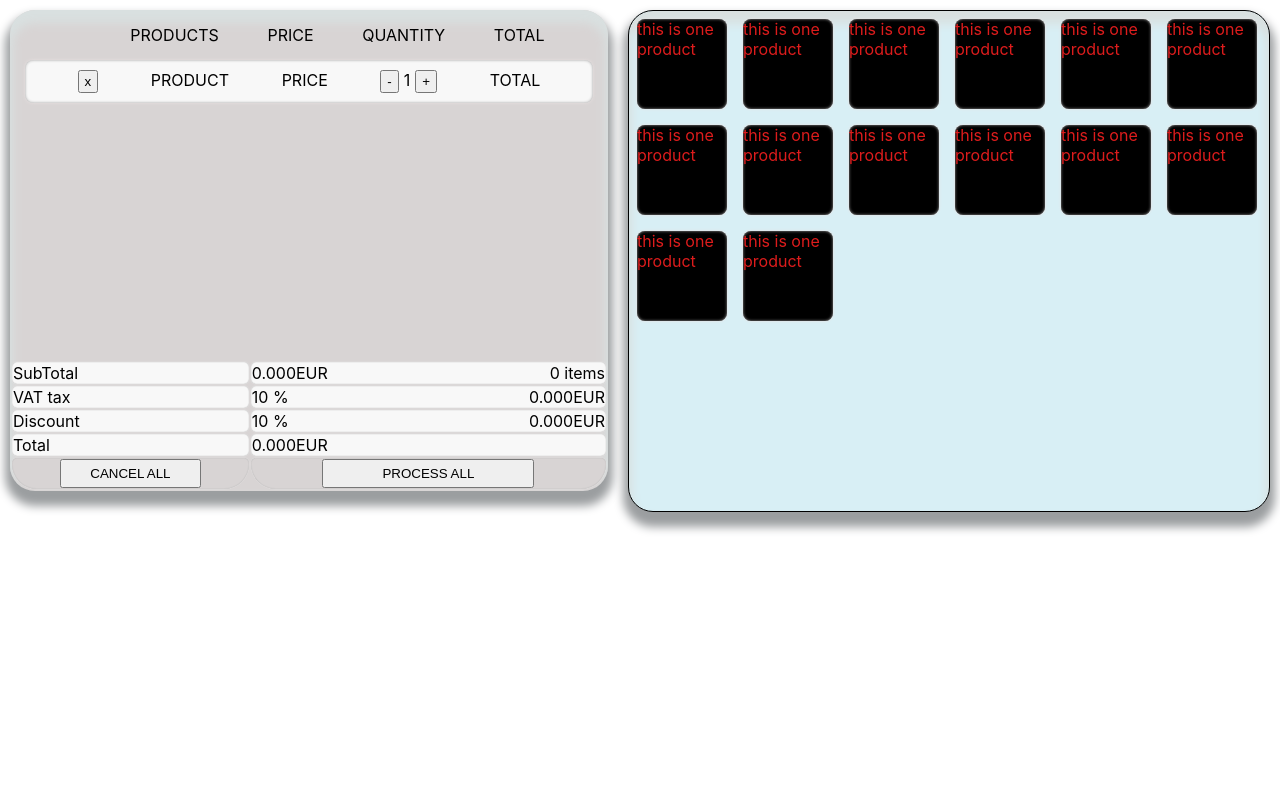
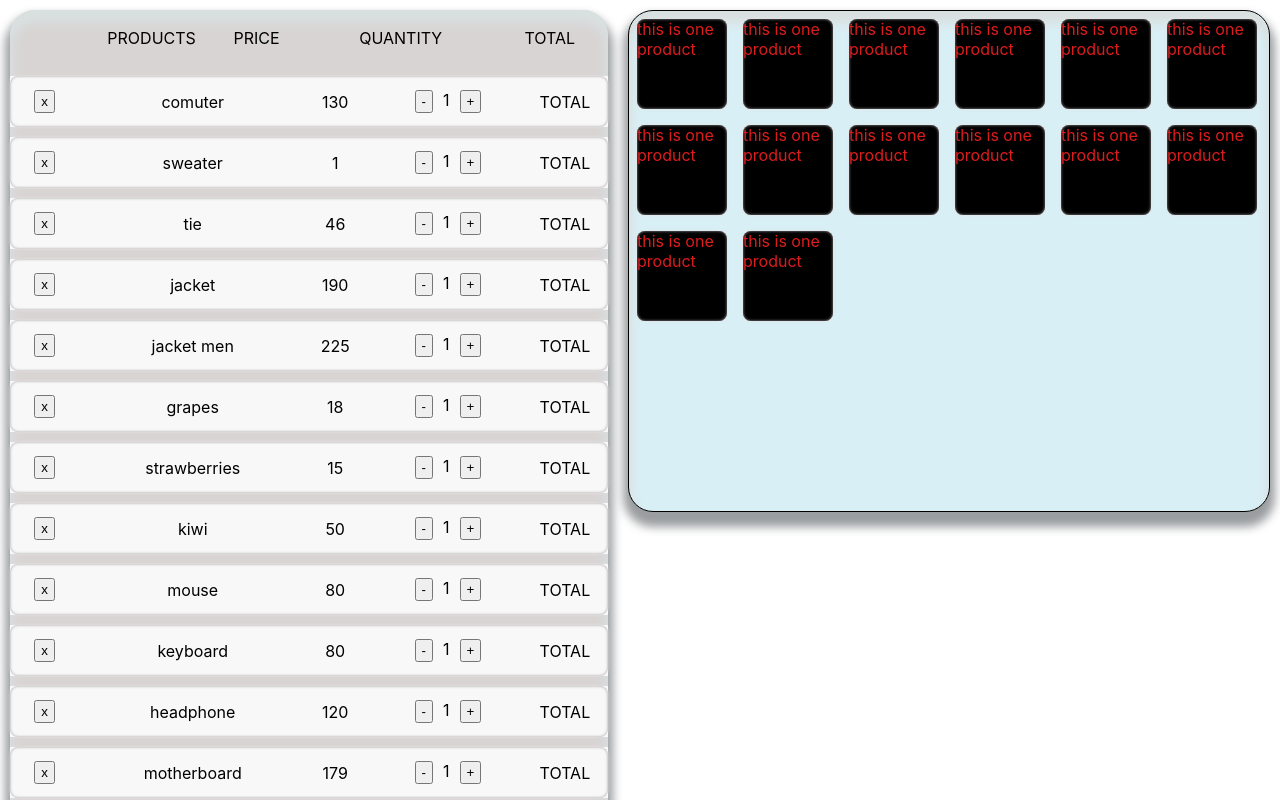
Before and after one commit to harssRajput/codinova-project, a React (Create React App) app: page / in a window 1280 px wide. Shown: the top 800 px of the page. Built offline with nearby package versions, Linux system fonts and the light colour scheme.

Commit message:
change cart-item from flex to table

```diff
--- a/src/components/Cart.js
+++ b/src/components/Cart.js
@@ -1,21 +1,92 @@
+import React from "react";
+import dataset from "../dataset/pos.products.json";
+
 import CartItem from "./CartItem";
 import Footer from "./Footer";
 
-function Cart() {
+class Cart extends React.Component {
+  constructor() {
+    super();
+    // console.log("inside constructor");
+    this.state = {
+      products: dataset.map((data) => {
+        return data;
+      }),
+    };
+    // {
+    //   name: "comuter",
+    //   price: 130,
+    //   category: "computers",
+    //   description: ""
+    // },
+    // {
+    //   "name": "sweater",
+    //   "price": "1",
+    //   "category": "Clothing",
+    //   "description": "fashion, clothes , sweater, wool, cardigan,…"
+    // },
+    // {
+    //   "name": "tie",
+    //   "price": "46",
+    //   "category": "Clothing",
+    //   "description": "fashion, tie, clothes, accessory , accessoire,…"
+    // }
+    // }
+  }
+
+  render() {
+    // console.log("products ", typeof(this.state));
+    const { products } = this.state;
     return (
       <div className="cart">
         <div className="cart-header">
+          <table>
+            <thead></thead>
+            <tbody>
+              <tr>
+                {/* <td>
+                  <span>delete</span>
+                </td> */}
+                <td>
                   <span>PRODUCTS</span>
+                </td>
+                <td>
                   <span>PRICE</span>
+                </td>
+                <td>
                   <span>QUANTITY</span>
+                </td>
+                <td>
                   <span>TOTAL</span>
+                </td>
+              </tr>
+            </tbody>
+            <tfoot></tfoot>
+          </table>
         </div>
         <div className="items">
-        <CartItem />
+          <table>
+            <thead></thead>
+            <tbody>
+              {products.map((product, index) => {
+                return (
+                  <CartItem
+                    product={product}
+                    key={index}
+                    // onIncreaseQuantity={onIncreaseQuantity}
+                    // onDecreaseQuantity={onDecreaseQuantity}
+                    // onDeleteItem={onDeleteItem}
+                  />
+                );
+              })}
+            </tbody>
+            <tfoot></tfoot>
+          </table>
         </div>
         <Footer />
       </div>
     );
   }
+}
 
 export default Cart;
--- a/src/components/CartItem.js
+++ b/src/components/CartItem.js
@@ -1,16 +1,27 @@
-function CartItem() {
+function CartItem(props) {
+  const { name, price } = props.product;
   return (
-    <div className="cart-item">
+    <tr className="cart-item">
+      <td>
         <button>x</button>
-        <span>PRODUCT</span>
-        <span>PRICE</span>
+      </td>
+      <td>
+        <span>{name}</span>
+      </td>
+      <td>
+        <span>{price}</span>
+      </td>
+      <td>
         <div>
           <button>-</button>
           <span>1</span>
           <button>+</button>
         </div>
+      </td>
+      <td>
         <span className="total">TOTAL</span>
-    </div>
+      </td>
+    </tr>
   );
 }
 
--- a/src/index.css
+++ b/src/index.css
@@ -60,46 +60,72 @@ code {
   min-height: 300px;
 }
 
-.cart div span:first-child{
-  margin-left: 10%;
+.cart .items table {
+  width: 100%;
+}
+
+.cart .cart-header tr td:nth-of-type(1) {
+  padding-left: 15%;
+}
+
+.cart .cart-header tr td {
+  /* padding: 0 5%; */
+  text-align: center;
 }
 
 .cart-header{
-  display:flex;
-  justify-content:space-evenly;
+  /* display:flex; */
+  /* justify-content:space-evenly; */
   padding: 15px 0 ;
-  width: 95%;
-  margin: auto;
+  /* width: 95%; */
+  /* margin: auto; */
 }
 
-.cart-header .total{
-  margin-right: 3px;
+.cart-header table{
+  width: 100%;
 }
+
 
 .cart-item{
   background-color: rgb(248, 248, 248);
-  display: flex;
-  justify-content: space-evenly;
-  padding: 10px 0 ;
-  width: 95%;
+  /* display: flex; */
+  /* justify-content: space-evenly; */
+  /* padding: 50px 0; */
+  /* width: 100%; */
   /* border: 1px solid black; */
-  margin: auto;
+  /* margin: auto; */
   margin-bottom: 5px;
   border-radius: 8px;
   box-shadow: rgb(233, 225, 225) 0 0 3px, inset rgb(156, 156, 156) 0 0 3px;
-}
-
-.cart-item div > span{
-  padding: 5px;
 }
 
 .cart-item  button{
   padding: 2px 5px;
 }
 
-.cart-item > button {
+.cart .items table{
+  border-collapse: separate;
+  border-spacing: 0 10px;
+}
+
+.cart-item td,
+.cart-item th{
+  padding: 4px 0;
+  text-align:center;
+
+}
+
+.cart-item td:nth-of-type(3) span{
+  margin-right: 10px;
+}
+
+.cart-item td button{
+  margin: 10px 10px;
+}
+
+/* .cart-item > button {
   align-self: flex-start;
-}
+} */
 
 .footer td{
   /* border: 1px solid black; */
@@ -134,6 +160,6 @@ code {
   justify-content:space-between;
 }
 
-table tbody tr td:first-child{
+.footer tbody tr td:first-child{
   width: 40%;
 }
```
Lines whose indentation alone changed are shown as unchanged.
